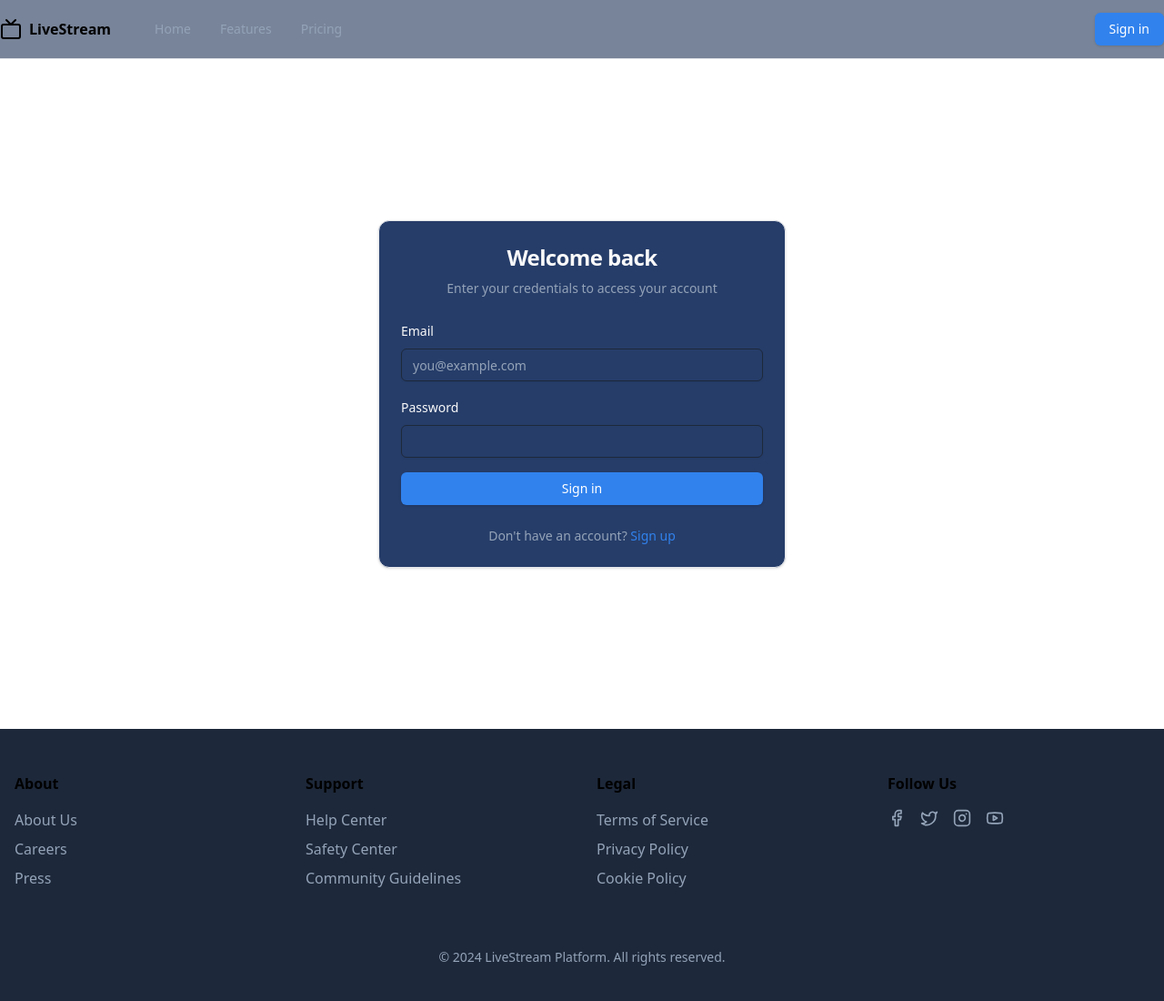
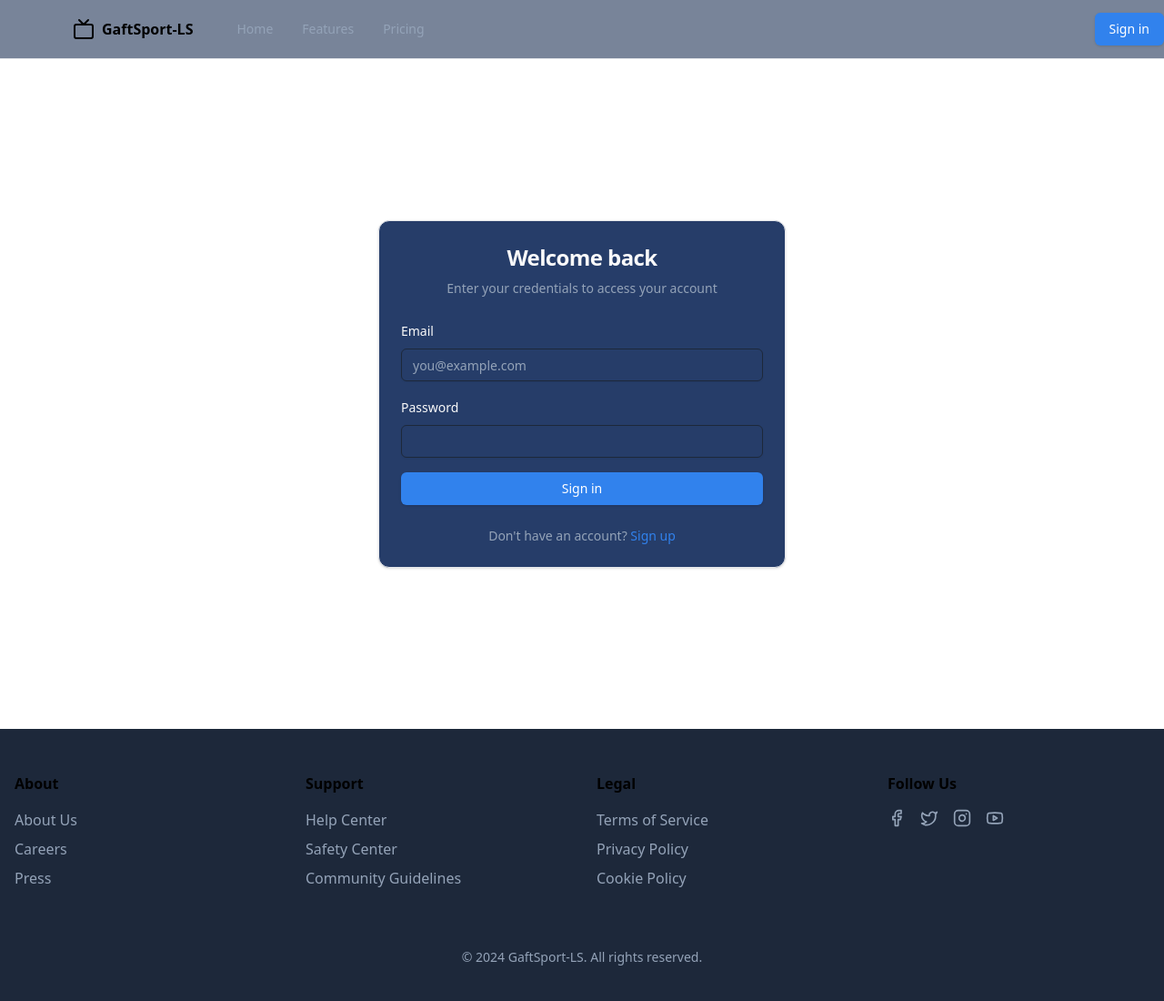
Before and after one commit to Irlando/stream-gaft, a React (Vite) app: page /login in a window 1280 px wide. Shown: the top 1100 px of the page at 91% size. Built offline with nearby package versions, Linux system fonts and the light colour scheme.

Commit message:
alterar navbar

```diff
--- a/index.html
+++ b/index.html
@@ -4,7 +4,7 @@
     <meta charset="UTF-8" />
     <link rel="icon" type="image/svg+xml" href="/vite.svg" />
     <meta name="viewport" content="width=device-width, initial-scale=1.0" />
-    <title>⚡️ gaft Stream</title>
+    <title>⚡️ GaftSport-LS</title>
   </head>
   <body>
     <div id="root"></div>
--- a/src/components/Footer.tsx
+++ b/src/components/Footer.tsx
@@ -52,7 +52,7 @@ export function Footer() {
         </div>
 
         <div className="border-t border-border mt-8 pt-8 text-center text-sm text-muted-foreground">
-          <p>&copy; 2024 LiveStream Platform. All rights reserved.</p>
+          <p>&copy; 2024 GaftSport-LS. All rights reserved.</p>
         </div>
       </div>
     </footer>
--- a/src/components/layout/Navbar.tsx
+++ b/src/components/layout/Navbar.tsx
@@ -7,11 +7,13 @@ export function Navbar() {
   const { user } = useAuth();
 
   return (
-    <nav className="border-b bg-background/95 backdrop-blur supports-[backdrop-filter]:bg-background/60">
-      <div className="container flex h-16 items-center">
-        <Logo />
-        <NavLinks />
-        <div className="ml-auto">
+    <nav className="sticky top-0 z-50 w-full border-b bg-background/95 backdrop-blur supports-[backdrop-filter]:bg-background/60">
+      <div className="container flex h-16 items-center pl-20">
+        <div className="flex items-center space-x-8">
+          <Logo />
+          <NavLinks />
+        </div>
+        <div className="ml-auto flex items-center space-x-4">
           <UserNav user={user} />
         </div>
       </div>
--- a/src/components/layout/navigation/Logo.tsx
+++ b/src/components/layout/navigation/Logo.tsx
@@ -5,7 +5,7 @@ export function Logo() {
   return (
     <Link to="/" className="flex items-center space-x-2">
       <Tv className="h-6 w-6" />
-      <span className="font-bold">LiveStream</span>
+      <span className="font-bold">GaftSport-LS</span>
     </Link>
   );
 }
```
